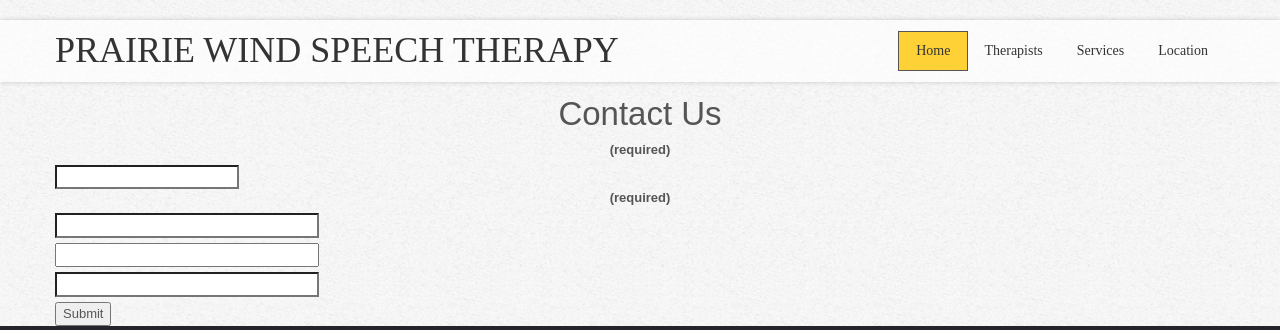
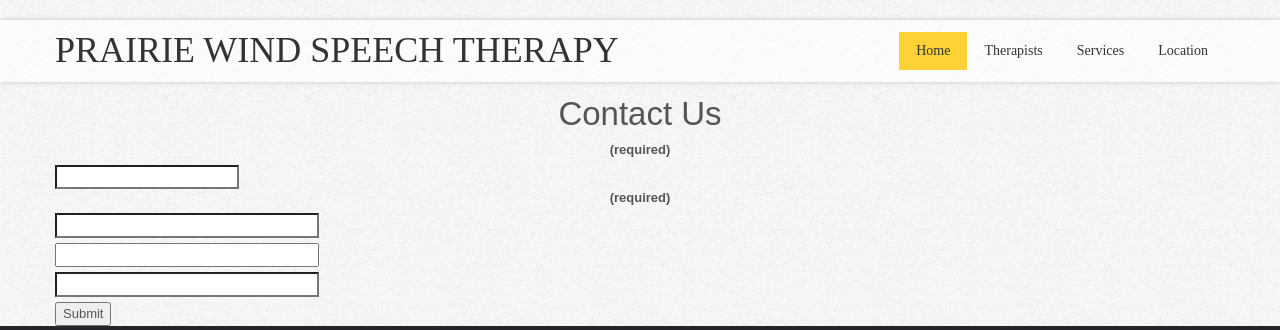
Before and after one commit to jongund/pws2, a Django app: page /contact/ in a window 1280 px wide, with the pointer over the restyled element. Shown: the top 330 px of the page. Run offline with Django 3.2, Linux system fonts and the light colour scheme; data that the repository does not hold is empty; some libraries are stand-ins or nearby versions; some web fonts are replaced.

Commit message:
fixed title

```diff
--- a/pws2/templates/base.html
+++ b/pws2/templates/base.html
@@ -36,9 +36,12 @@ main .programs li {
     text-align: left;
 }
 
-nav a:hover,
 nav a:focus {
   outline: 1px solid #555;
+  text-decoration: none;
+}
+
+nav a:hover {
   text-decoration: none;
 }
 
```
